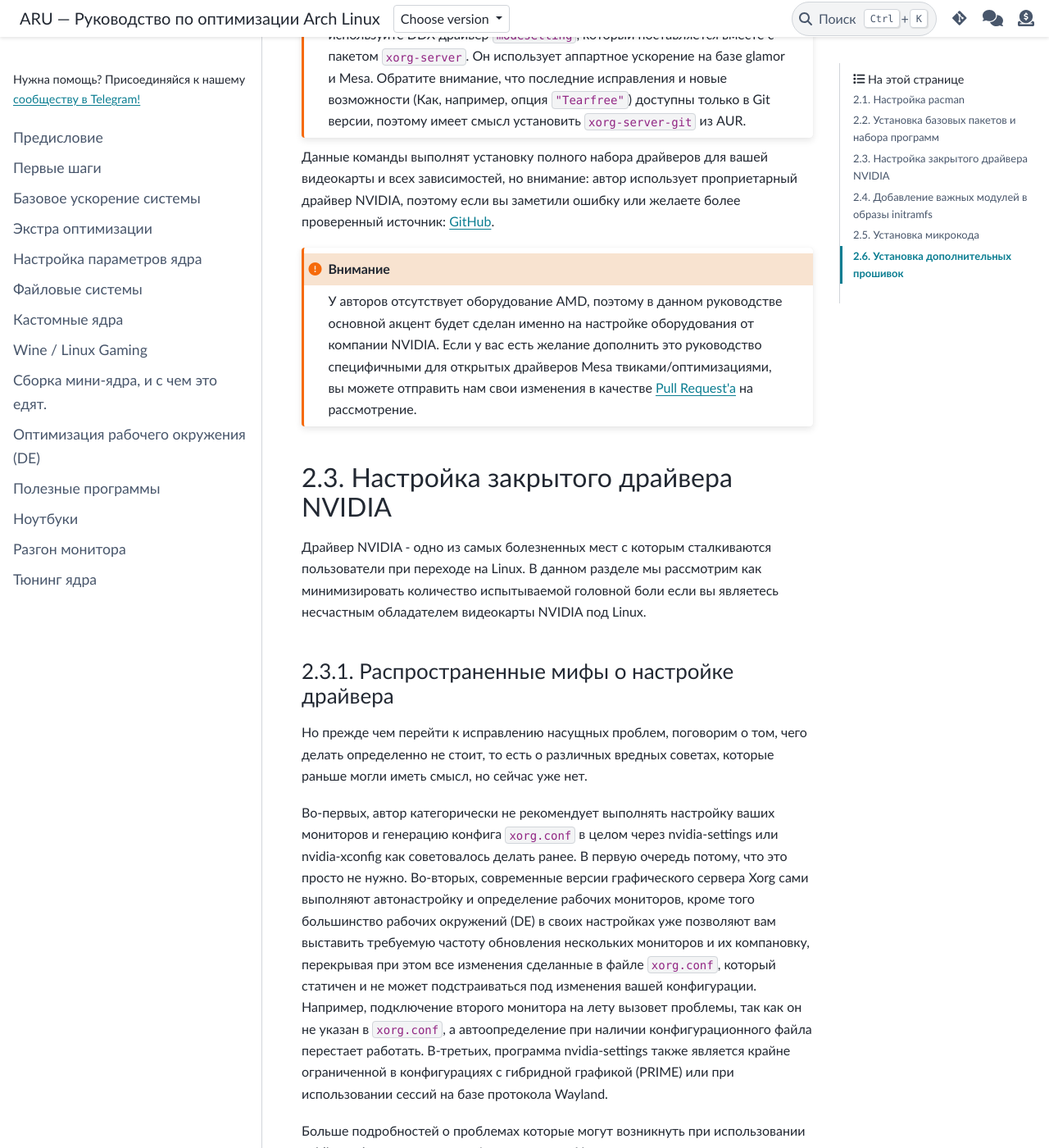
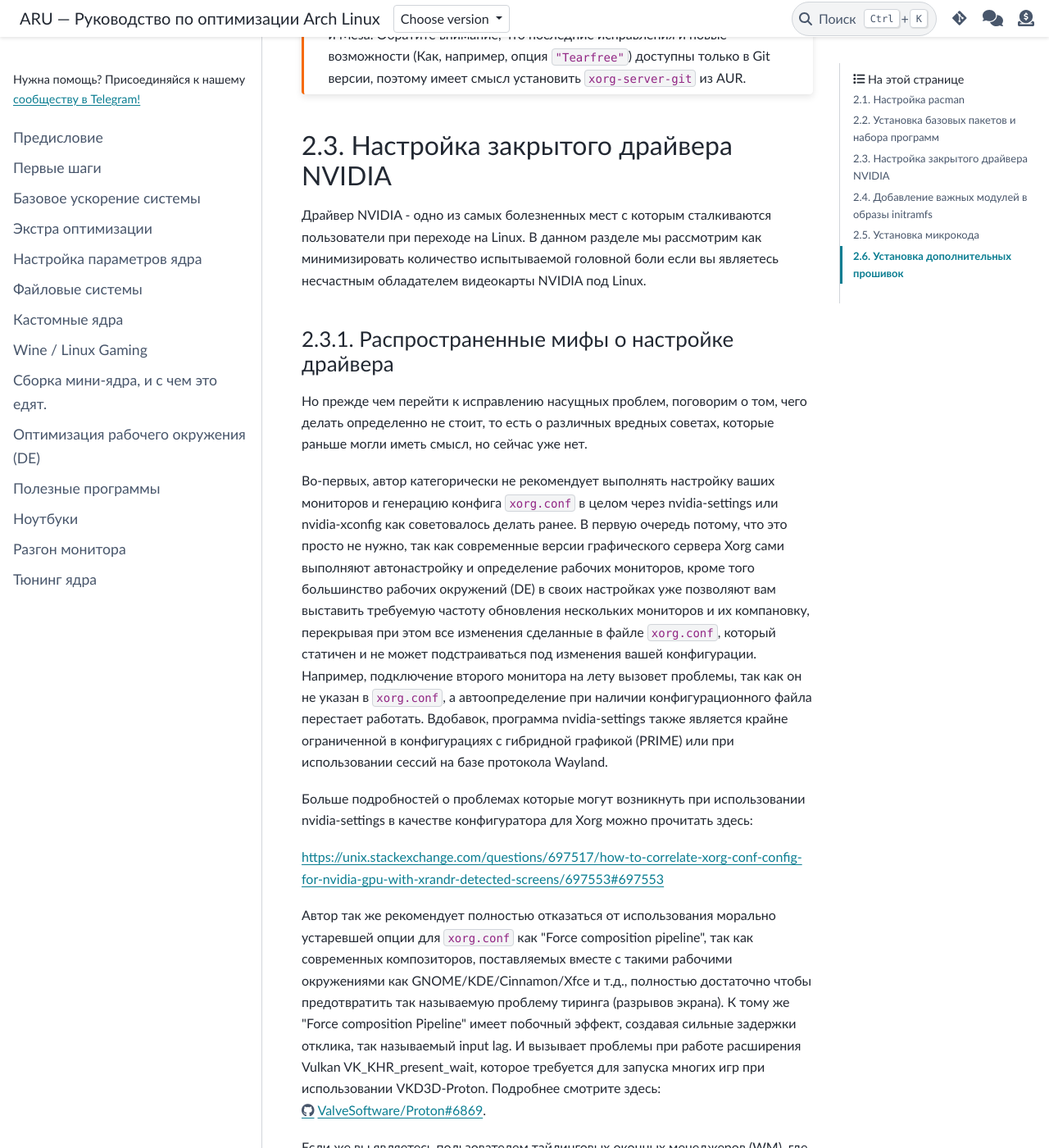
Before and after one commit to ventureoo/ARU, a Sphinx documentation site: the page built from docs/source/first-steps.rst, in a window 1280 px wide and 1400 px high, scrolled down 6928 px. Shown: the whole window at 82% size. Built offline with Sphinx 7.4.7 and the PyData theme 0.15.4, drawn with Linux system fonts in a browser that asks for light colours; some of the changed text lies outside the part shown.

Commit message:
first-steps: Cleanup driver installation

```diff
--- a/docs/source/first-steps.rst
+++ b/docs/source/first-steps.rst
@@ -300,27 +300,25 @@
 драйвера NVIDIA (340, 390) и отлично справляется с 2D ускорением. Вдобавок,
 Nouveau хорошо работает с Wayland. ::
 
-  sudo pacman -S mesa lib32-mesa vulkan-icd-loader lib32-vulkan-icd-loader libva-mesa-driver lib32-libva-mesa-driver mesa-vdpau lib32-mesa-vdpau
+  sudo pacman -S mesa lib32-mesa libva-mesa-driver lib32-libva-mesa-driver vulkan-nouveau lib32-vulkan-nouveau opencl-rusticl-mesa lib32-opencl-rusticl-mesa
 
-Пакеты ``libva-mesa-driver``, ``mesa-vdpau`` и ``lib32-mesa-vdpau``
-нужны для работы аппаратного видео ускорения.
+Пакет ``libva-mesa-driver`` нужен для работы аппаратного ускорения
+видео в браузерах и видеоплеерах.
 
 AMD
 ----
 ::
 
-  sudo pacman -S mesa lib32-mesa vulkan-radeon lib32-vulkan-radeon vulkan-icd-loader lib32-vulkan-icd-loader mesa-vdpau lib32-mesa-vdpau libva-mesa-driver lib32-libva-mesa-driver vulkan-mesa-layers
+  sudo pacman -S mesa lib32-mesa vulkan-radeon lib32-vulkan-radeon libva-mesa-driver lib32-libva-mesa-driver vulkan-mesa-layers opencl-rusticl-mesa lib32-opencl-rusticl-mesa
 
-Пакеты ``libva-mesa-driver``, ``mesa-vdpau`` и ``lib32-mesa-vdpau``, а
-также ``lib32-libva-mesa-driver`` нужны для работы аппаратного видео
-ускорения. ``vulkan-mesa-layers`` -  это дополнительные уровни
-своместимости с вулканом
+Пакет ``libva-mesa-driver``, также нужны для работы аппаратного
+ускорения видео
 
 Intel
 -----
 ::
 
-  sudo pacman -S mesa lib32-mesa vulkan-intel lib32-vulkan-intel vulkan-icd-loader lib32-vulkan-icd-loader
+  sudo pacman -S mesa lib32-mesa vulkan-intel lib32-vulkan-intel opencl-rusticl-mesa lib32-opencl-rusticl-mesa
 
 .. warning:: Автор не рекомендует выполнять установку морально
    устаревших DDX драйверов, как например ``xf86-video-intel``, так
@@ -331,18 +329,6 @@
    внимание, что последние исправления и новые возможности (Как,
    например, опция ``"Tearfree"``) доступны только в Git версии,
    поэтому имеет смысл установить ``xorg-server-git`` из AUR.
-
-Данные команды выполнят установку полного набора драйверов для вашей видеокарты
-и всех зависимостей, но внимание: автор использует проприетарный драйвер
-NVIDIA, поэтому если вы заметили ошибку или желаете более проверенный источник:
-`GitHub <https://github.com/lutris/docs/blob/master/InstallingDrivers.md>`_.
-
-.. attention:: У авторов отсутствует оборудование AMD, поэтому в данном
-   руководстве основной акцент будет сделан именно на настройке оборудования от
-   компании NVIDIA. Если у вас есть желание дополнить это руководство
-   специфичными для открытых драйверов Mesa твиками/оптимизациями, вы можете
-   отправить нам свои изменения в качестве `Pull Request'a
-   <https://codeberg.org/ventureo/ARU/pulls>`_ на рассмотрение.
 
 .. index:: nvidia, tweaks, driver, settings, performance
 .. _nvidia-settings:
@@ -370,7 +356,7 @@
 Во-первых, автор категорически не рекомендует выполнять настройку
 ваших мониторов и генерацию конфига ``xorg.conf`` в целом через
 nvidia-settings или nvidia-xconfig как советовалось делать ранее. В
-первую очередь потому, что это просто не нужно. Во-вторых, современные
+первую очередь потому, что это просто не нужно, так как современные
 версии графического сервера Xorg сами выполняют автонастройку и
 определение рабочих мониторов, кроме того большинство рабочих
 окружений (DE) в своих настройках уже позволяют вам выставить
@@ -379,7 +365,7 @@
 который статичен и не может подстраиваться под изменения вашей
 конфигурации. Например, подключение второго монитора на лету вызовет
 проблемы, так как он не указан в ``xorg.conf``, а автоопределение при
-наличии конфигурационного файла перестает работать. В-третьих,
+наличии конфигурационного файла перестает работать. Вдобавок,
 программа nvidia-settings также является крайне ограниченной в
 конфигурациях с гибридной графикой (PRIME) или при использовании
 сессий на базе протокола Wayland.
```
Also changed, not shown: other parts of docs/source/first-steps.rst (+1 -1 lines).
